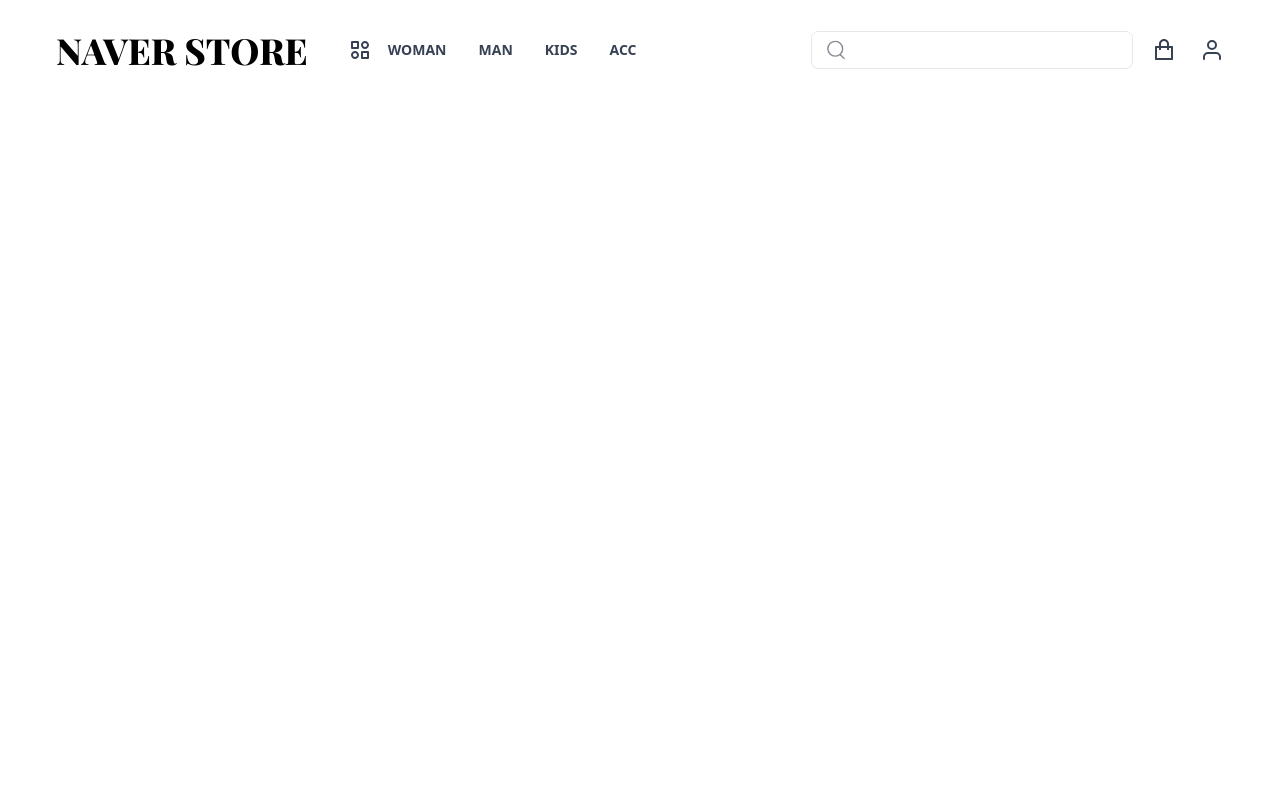
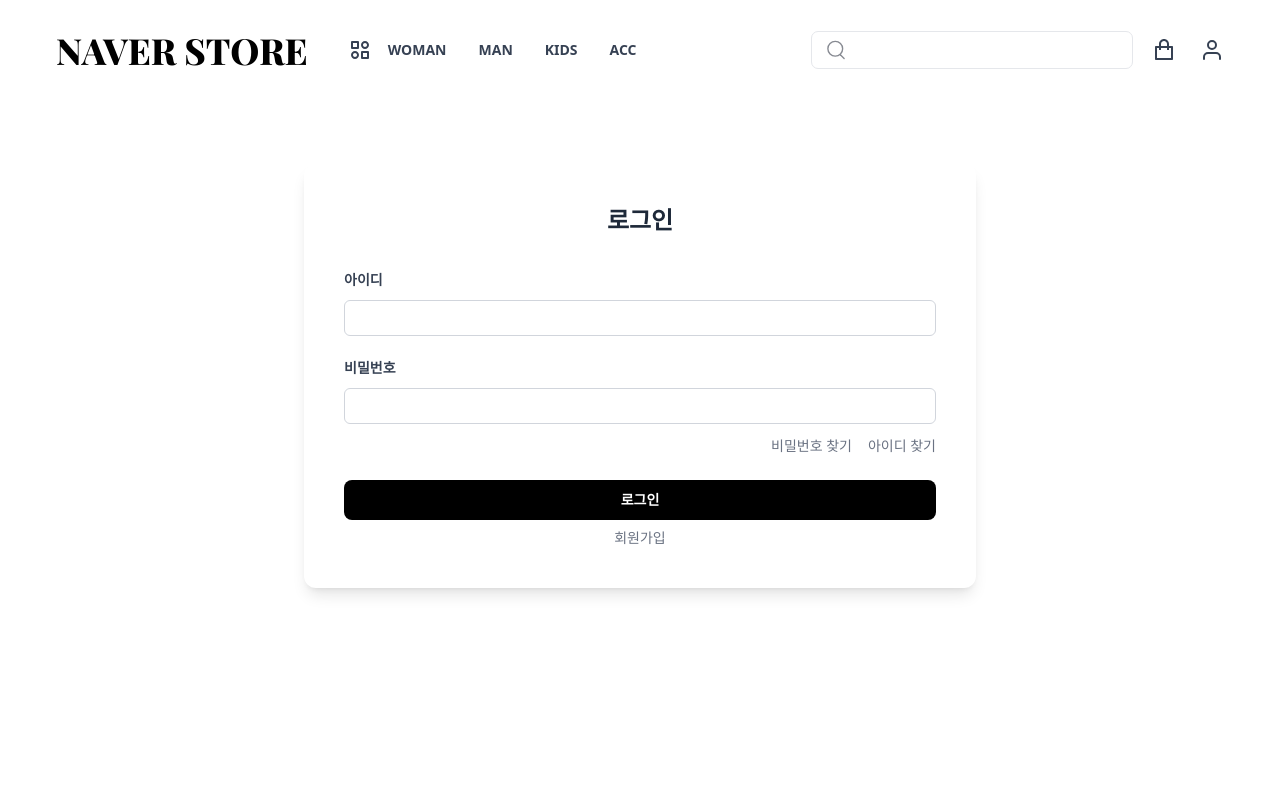
Before and after one commit to nang5587/fullstack-ecommerce, a React (Vite) app: page /login in a window 1280 px wide. Shown: the top 800 px of the page. Built offline with nearby package versions, Linux system fonts and the light colour scheme; no server answers.

Commit message:
6/17  로그인 중

```diff
--- a/src/App.jsx
+++ b/src/App.jsx
@@ -10,7 +10,7 @@ import Footer from "./components/Footer";
 import Home from "./components/Home";
 import Listing from "./components/Listing";
 import Detail from "./components/Detail";
-// import Login from "./components/Login";
+import Login from "./components/Login";
 
 function App() {
   return (
@@ -25,7 +25,7 @@ function App() {
             <Route path="/" element={<Home />} />
             <Route path="/products" element={<Listing />} />
             <Route path="/detail" element={<Detail />} />
-            {/* <Route path="/login" element={<Login />} /> */}
+            <Route path="/login" element={<Login />} />
           </Routes>
         </main>
 
--- a/src/components/Login.jsx
+++ b/src/components/Login.jsx
@@ -1,24 +1,29 @@
-import TailInput from "../UI/TailInput"
-import TailButton from "../UI/TailButton"
+import TailInput from "../UI/TailInput";
+import TailButton from "../UI/TailButton";
 
 export default function Login() {
     return (
-        <div className="w-full flex flex-col justify-center items-center">
-            <p className="font-bold text-gray-700 text-2xl mb-10">로그인</p>
-            <div className="w-[500px] flex flex-col gap-6">
-                <TailInput label="아이디" type="userId" />
-                <TailInput label="비밀번호" type="password" />
-                <div className="flex justify-end gap-3">
-                    <a href="#" className="block"><p className="text-sm/6 font-bold text-[#9D9D9D]">비밀번호 찾기</p></a>
-                    <a href="#" className="block"><p className="text-sm/6 font-bold text-[#9D9D9D]">아이디 찾기</p></a>
+        <div className="w-full flex justify-center items-center bg-white" style={{ minHeight: 'calc(100vh - 15rem)' }}>
+            <div className="w-full h-1/2 max-w-2xl bg-white shadow-lg rounded-xl p-10">
+                <p className="font-bold text-gray-800 text-2xl text-center mb-8">로그인</p>
+
+                <div className="flex flex-col gap-5">
+                    <TailInput label="아이디" type="text" />
+                    <TailInput label="비밀번호" type="password" />
                 </div>
-                <div className="flex flex-col items-center gap-1.5">
-                    <TailButton
-                        caption="로그인" color="black" onClick={() => { }}
-                    />
-                    <a href="#" className="block"><p className="text-sm/6 font-bold text-[#9D9D9D]">회원가입</p></a>
+
+                <div className="flex justify-end gap-4 mt-3 text-sm text-gray-500 font-medium">
+                    <a href="#" className="hover:underline">비밀번호 찾기</a>
+                    <a href="#" className="hover:underline">아이디 찾기</a>
+                </div>
+
+                <div className="mt-6 flex flex-col gap-2">
+                    <TailButton caption="로그인" color="black" onClick={() => { }} />
+                    <a href="#" className="text-center text-sm text-gray-500 font-medium hover:underline">
+                        회원가입
+                    </a>
                 </div>
             </div>
         </div>
-    )
+    );
 }
```
